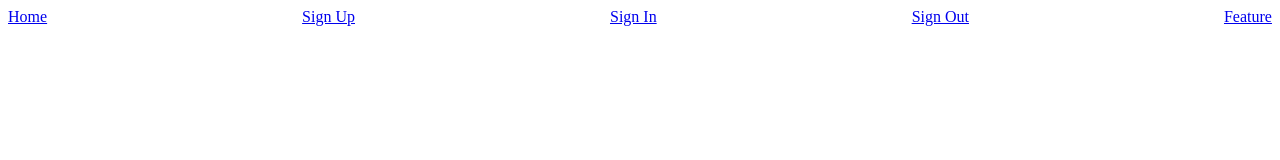
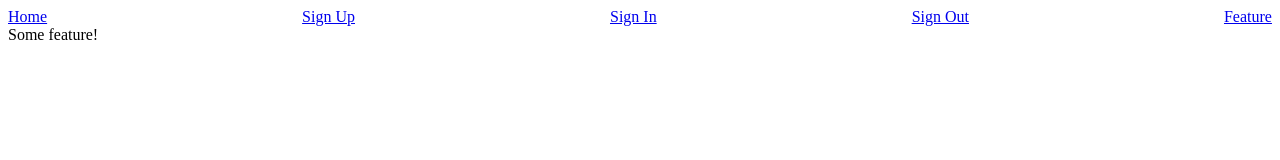
Before and after one commit to mapadev/advanced-react-and-redux-server-auth-solid-system, a React (Create React App) app in the folder client/: page /feature in a window 1280 px wide. Shown: the top 160 px of the page. Built offline with nearby package versions, Linux system fonts and the light colour scheme.

Commit message:
added Feature component with route

```diff
--- /dev/null
+++ b/client/src/components/Feature.js
@@ -0,0 +1,9 @@
+import React, { Component } from "react";
+
+class Feature extends Component {
+    render() {
+        return <div>Some feature!</div>;
+    }
+}
+
+export default Feature;
--- a/client/src/index.js
+++ b/client/src/index.js
@@ -5,10 +5,11 @@ import { createStore, applyMiddleware } from "redux";
 import { Provider } from "react-redux";
 import reduxThunk from "redux-thunk";
 
+import reducers from "./reducers";
 import App from "./components/App";
 import Welcome from "./components/Welcome";
 import Signup from "./components/auth/Signup";
-import reducers from "./reducers";
+import Feature from "./components/Feature";
 
 const store = createStore(reducers, {}, applyMiddleware(reduxThunk));
 
@@ -18,6 +19,7 @@ ReactDOM.render(
             <App>
                 <Route path="/" exact component={Welcome} />
                 <Route path="/signup" component={Signup} />
+                <Route path="/feature" component={Feature} />
             </App>
         </Router>
     </Provider>,
```
